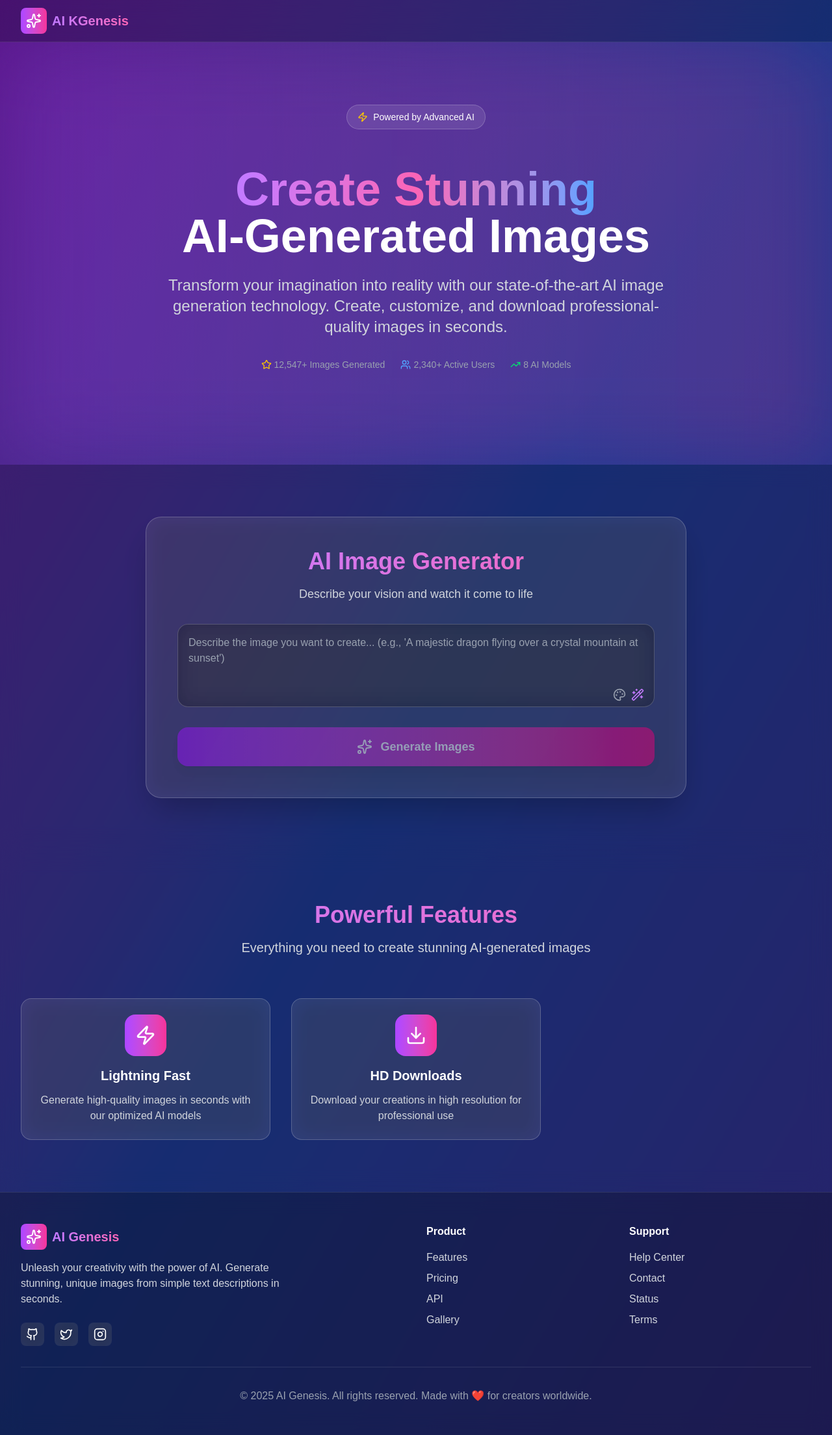
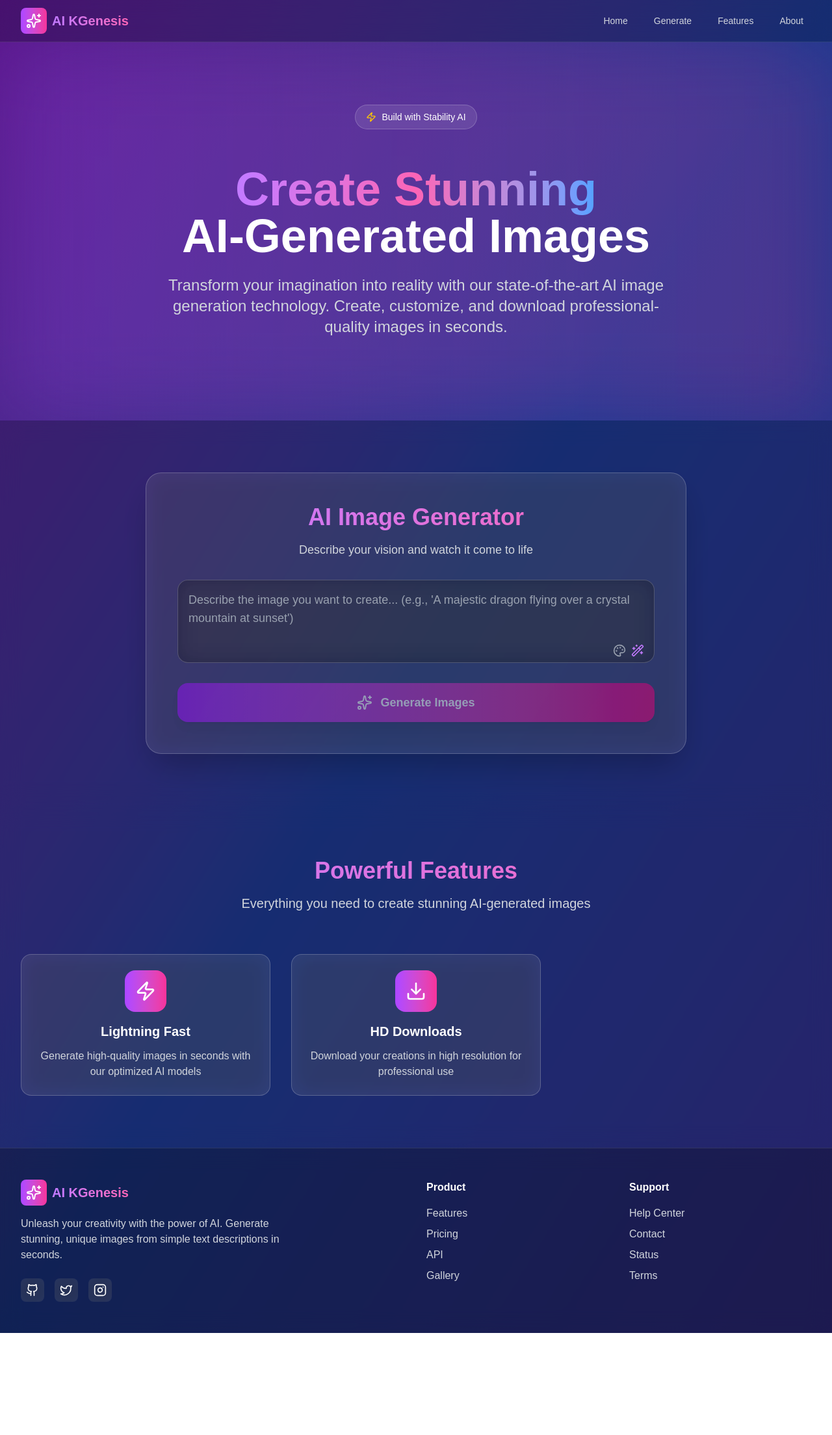
Before and after one commit to dkeval08/AI-KGenesis, a Next.js app: page / in a window 1280 px wide. Shown: the whole page at 65% size. After the commit the page ends 2051 px from the top, so only its background shows below. Built offline with nearby package versions, Linux system fonts and the light colour scheme.

Commit message:
Update page.js

```diff
--- a/src/app/page.js
+++ b/src/app/page.js
@@ -98,19 +98,17 @@ export default function AIImageGenerator() {
 
             <div className="hidden md:block">
               <div className="ml-10 flex items-baseline space-x-4">
-                {/* {["Home", "Gallery", "Tools", "Pricing", "About"].map(
-                  (item) => (
+                {["Home", "Generate", "Features", "About"].map((item) => (
                   <motion.a
                     key={item}
-                      href="#"
+                    href={`#${item}`}
                     className="text-gray-300 hover:text-white px-3 py-2 rounded-md text-sm font-medium transition-colors"
                     whileHover={{ scale: 1.05 }}
                     whileTap={{ scale: 0.95 }}
                   >
                     {item}
                   </motion.a>
-                  )
-                )} */}
+                ))}
               </div>
             </div>
 
@@ -138,17 +136,15 @@ export default function AIImageGenerator() {
               className="md:hidden bg-black/30 backdrop-blur-lg"
             >
               <div className="px-2 pt-2 pb-3 space-y-1">
-                {["Home", "Gallery", "Tools", "Pricing", "About"].map(
-                  (item) => (
+                {["Home", "Generate", "Features", "About"].map((item) => (
                   <a
                     key={item}
-                      href="#"
+                    href={`#${item}`}
                     className="text-gray-300 hover:text-white block px-3 py-2 rounded-md text-base font-medium"
                   >
                     {item}
                   </a>
-                  )
-                )}
+                ))}
               </div>
             </motion.div>
           )}
@@ -156,7 +152,7 @@ export default function AIImageGenerator() {
       </nav>
 
       {/* Hero Section */}
-      <section className="relative overflow-hidden">
+      <section id="Home" className="relative overflow-hidden">
         <div className="absolute inset-0 bg-gradient-to-r from-purple-500/20 to-pink-500/20 blur-3xl"></div>
         <div className="relative max-w-7xl mx-auto px-4 sm:px-6 lg:px-8 py-24">
           <motion.div
@@ -166,10 +162,10 @@ export default function AIImageGenerator() {
             className="text-center"
           >
             <motion.div variants={itemVariants} className="mb-8">
-              <div className="inline-flex items-center px-4 py-2 bg-white/10 backdrop-blur-lg rounded-full border border-white/20 mb-6">
+              <div className="inline-flex items-center px-4 py-2 bg-white/10 backdrop-blur-lg rounded-full border border-white/20 mb-2 md:mb-6">
                 <Zap className="h-4 w-4 text-yellow-400 mr-2" />
                 <span className="text-sm font-medium">
-                  Powered by Advanced AI
+                  Build with Stability AI
                 </span>
               </div>
             </motion.div>
@@ -182,19 +178,19 @@ export default function AIImageGenerator() {
                 Create Stunning
               </span>
               <br />
-              <span className="text-white">AI-Generated Images</span>
+              <span className="text-white mt-2">AI-Generated Images</span>
             </motion.h1>
 
             <motion.p
               variants={itemVariants}
-              className="text-xl md:text-2xl text-gray-300 mb-8 max-w-3xl mx-auto"
+              className="text-sm  md:text-2xl text-gray-300 mb-8 max-w-3xl mx-auto"
             >
               Transform your imagination into reality with our state-of-the-art
               AI image generation technology. Create, customize, and download
               professional-quality images in seconds.
             </motion.p>
 
-            <motion.div
+            {/* <motion.div
               variants={itemVariants}
               className="flex flex-col sm:flex-row gap-4 justify-center items-center mb-12"
             >
@@ -216,13 +212,13 @@ export default function AIImageGenerator() {
                   <span>{stats.modelsAvailable} AI Models</span>
                 </div>
               </div>
-            </motion.div>
+            </motion.div> */}
           </motion.div>
         </div>
       </section>
 
       {/* Main Generator Section */}
-      <section className="py-20 bg-black/20 backdrop-blur-lg">
+      <section id="Generate" className="py-20 bg-black/20 backdrop-blur-lg">
         <div className="max-w-4xl mx-auto px-4 sm:px-6 lg:px-8">
           <motion.div
             initial={{ opacity: 0, y: 40 }}
@@ -246,7 +242,7 @@ export default function AIImageGenerator() {
                   value={prompt}
                   onChange={(e) => setPrompt(e.target.value)}
                   placeholder="Describe the image you want to create... (e.g., 'A majestic dragon flying over a crystal mountain at sunset')"
-                  className="w-full p-4 bg-black/30 backdrop-blur-lg border border-white/20 rounded-2xl text-white placeholder-gray-400 focus:outline-none focus:ring-2 focus:ring-purple-500 focus:border-transparent resize-none h-32 transition-all"
+                  className="w-full p-4 bg-black/30 text-sm md:text-base lg:text-lg backdrop-blur-lg border border-white/20 rounded-2xl text-white placeholder-gray-400 focus:outline-none focus:ring-2 focus:ring-purple-500 focus:border-transparent resize-none h-32 transition-all"
                   rows={4}
                 />
                 <div className="absolute bottom-4 right-4 flex items-center space-x-2">
@@ -274,7 +270,7 @@ export default function AIImageGenerator() {
                         }}
                         className="w-6 h-6 border-2 border-white border-t-transparent rounded-full mr-3"
                       />
-                      Generating Magic...
+                      Generating Images...
                     </div>
                   ) : (
                     <div className="flex items-center justify-center">
@@ -306,7 +302,7 @@ export default function AIImageGenerator() {
                 transition={{ delay: 0.3 }}
                 className="text-3xl font-bold text-center mb-12 bg-gradient-to-r from-purple-400 to-pink-400 bg-clip-text text-transparent"
               >
-                Your Generated Masterpieces
+                Your Generated Images
               </motion.h3>
 
               <div className="grid grid-cols-1 md:grid-cols-2 lg:grid-cols-4 gap-6">
@@ -377,7 +373,7 @@ export default function AIImageGenerator() {
       </AnimatePresence>
 
       {/* Features Section */}
-      <section className="py-20 bg-black/20 backdrop-blur-lg">
+      <section id="Features" className="py-20 bg-black/20 backdrop-blur-lg">
         <div className="max-w-7xl mx-auto px-4 sm:px-6 lg:px-8">
           <div className="text-center mb-16">
             <h2 className="text-4xl font-bold mb-4 bg-gradient-to-r from-purple-400 to-pink-400 bg-clip-text text-transparent">
@@ -429,7 +425,10 @@ export default function AIImageGenerator() {
       </section>
 
       {/* Footer */}
-      <footer className="bg-black/40 backdrop-blur-lg border-t border-white/10 py-12">
+      <footer
+        id="About"
+        className="bg-black/40 backdrop-blur-lg border-t border-white/10 py-12"
+      >
         <div className="max-w-7xl mx-auto px-4 sm:px-6 lg:px-8">
           <div className="grid grid-cols-1 md:grid-cols-4 gap-8">
             <div className="col-span-1 md:col-span-2">
@@ -438,7 +437,7 @@ export default function AIImageGenerator() {
                   <Sparkles className="h-6 w-6" />
                 </div>
                 <span className="font-bold text-xl bg-gradient-to-r from-purple-400 to-pink-400 bg-clip-text text-transparent">
-                  AI Genesis
+                  AI KGenesis
                 </span>
               </div>
               <p className="text-gray-300 mb-6 max-w-md">
@@ -485,13 +484,6 @@ export default function AIImageGenerator() {
               </ul>
             </div>
           </div>
-
-          <div className="border-t border-white/10 mt-8 pt-8 text-center text-gray-400">
-            <p>
-              &copy; 2025 AI Genesis. All rights reserved. Made with ❤️ for
-              creators worldwide.
-            </p>
-          </div>
         </div>
       </footer>
 
```
Lines whose indentation alone changed are shown as unchanged.
